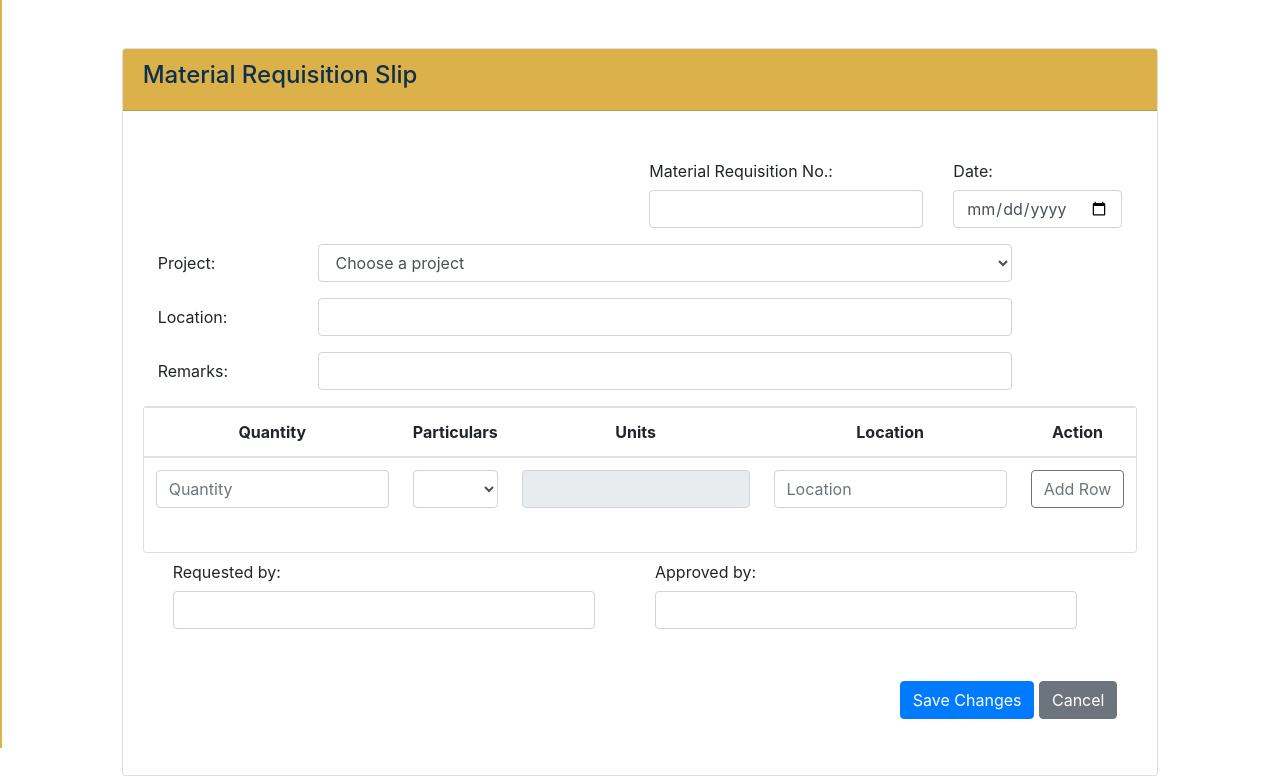
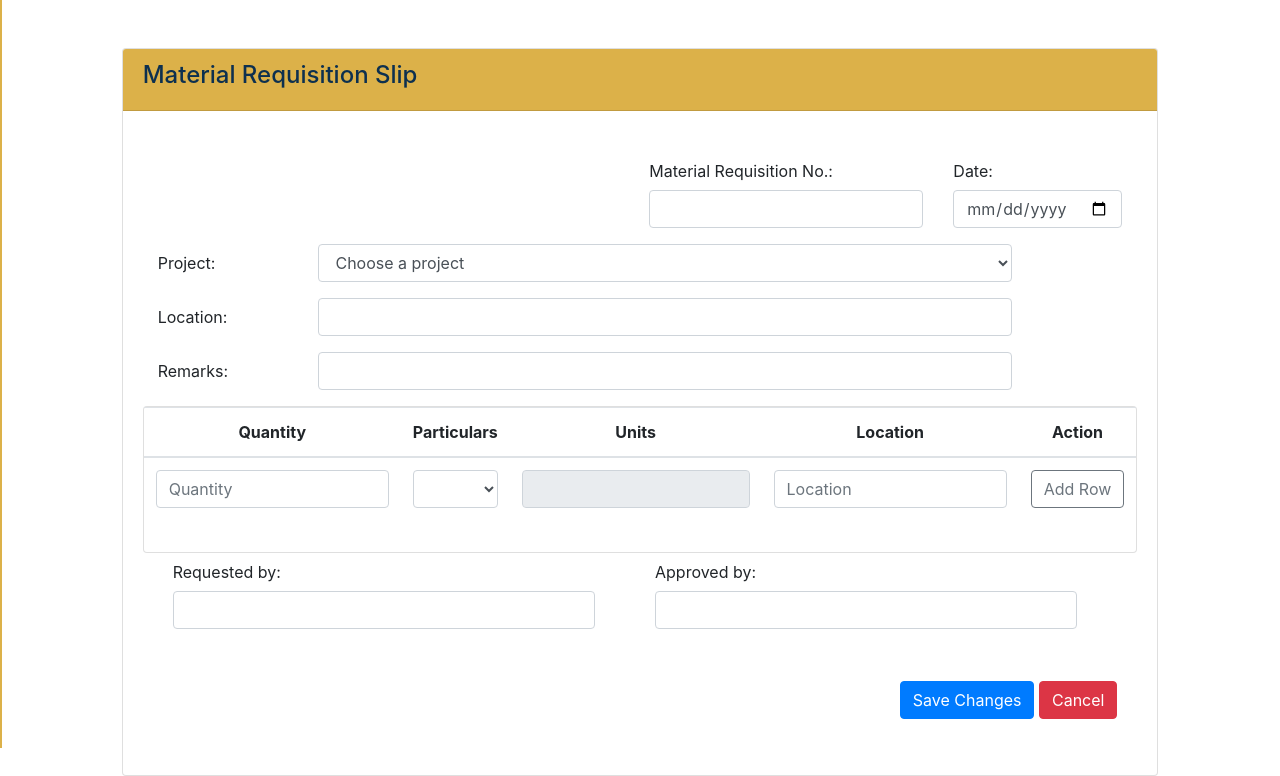
Before and after one commit to theorivera29/ngcbvm, a PHP site: the page made by Materials Engineer/requisitionslip.php in a window 1280 px wide. Shown: the part 52-828 px from the top of the page. Run offline with PHP 8.4, Linux system fonts and the light colour scheme; the visitor is signed in with stand-in values (Sample User, id 1); data that the repository does not hold is empty; some libraries are stand-ins or nearby versions.

Commit message:
Update requisitionslip.php

```diff
--- a/Materials Engineer/requisitionslip.php
+++ b/Materials Engineer/requisitionslip.php
@@ -242,7 +242,7 @@
                     <div class="row form-group save-btn-container">
                         <div class="col-lg-12">
                             <input type="button" class="btn btn-primary" data-toggle="modal" data-target="#save-modal" value="Save Changes">
-                            <input type="reset" class="btn btn-secondary" value="Cancel">
+                            <input type="reset" class="btn btn-danger" value="Cancel">
                         </div>
                     </div>
                     <!-- Start of confirmation modal -->
```
